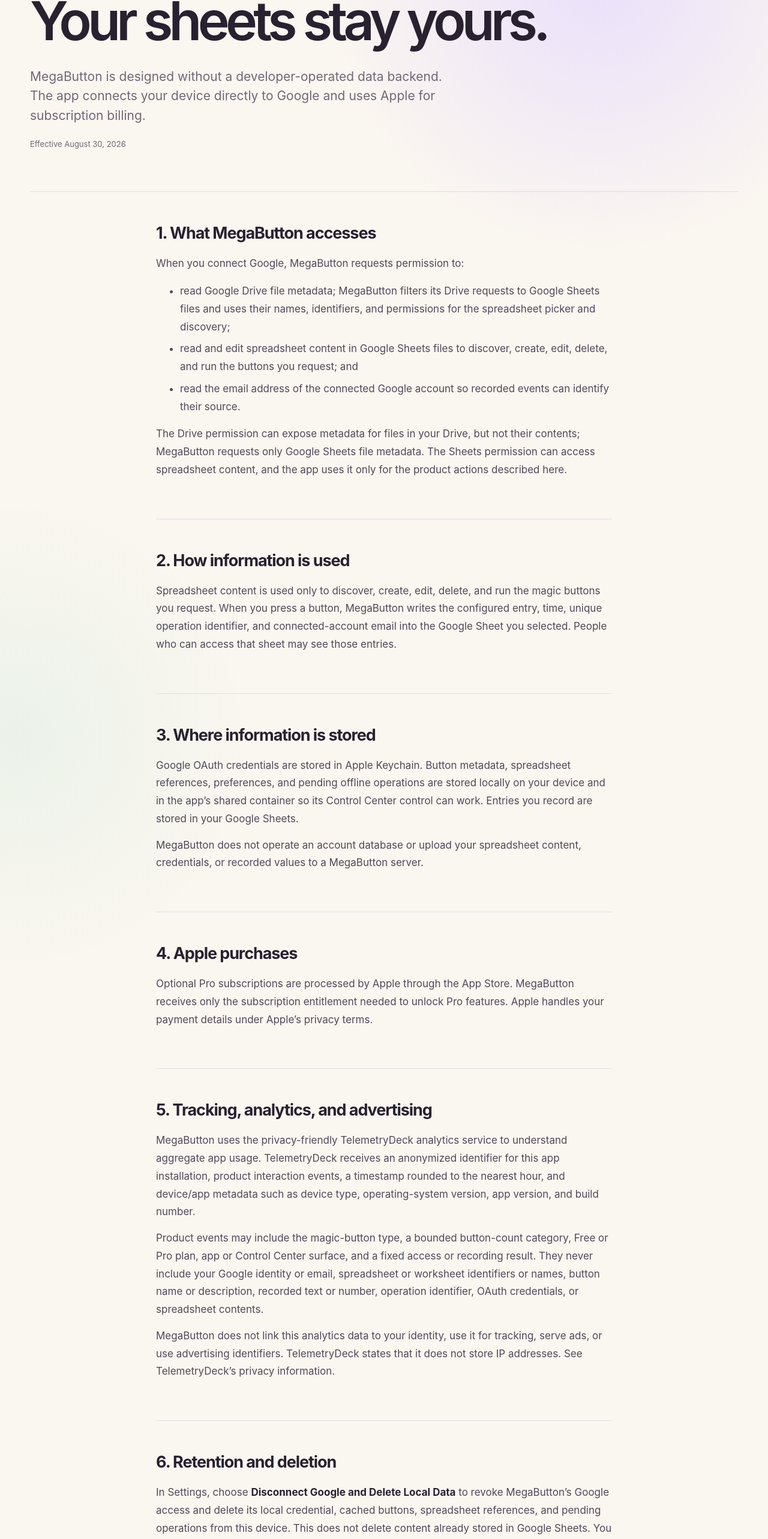
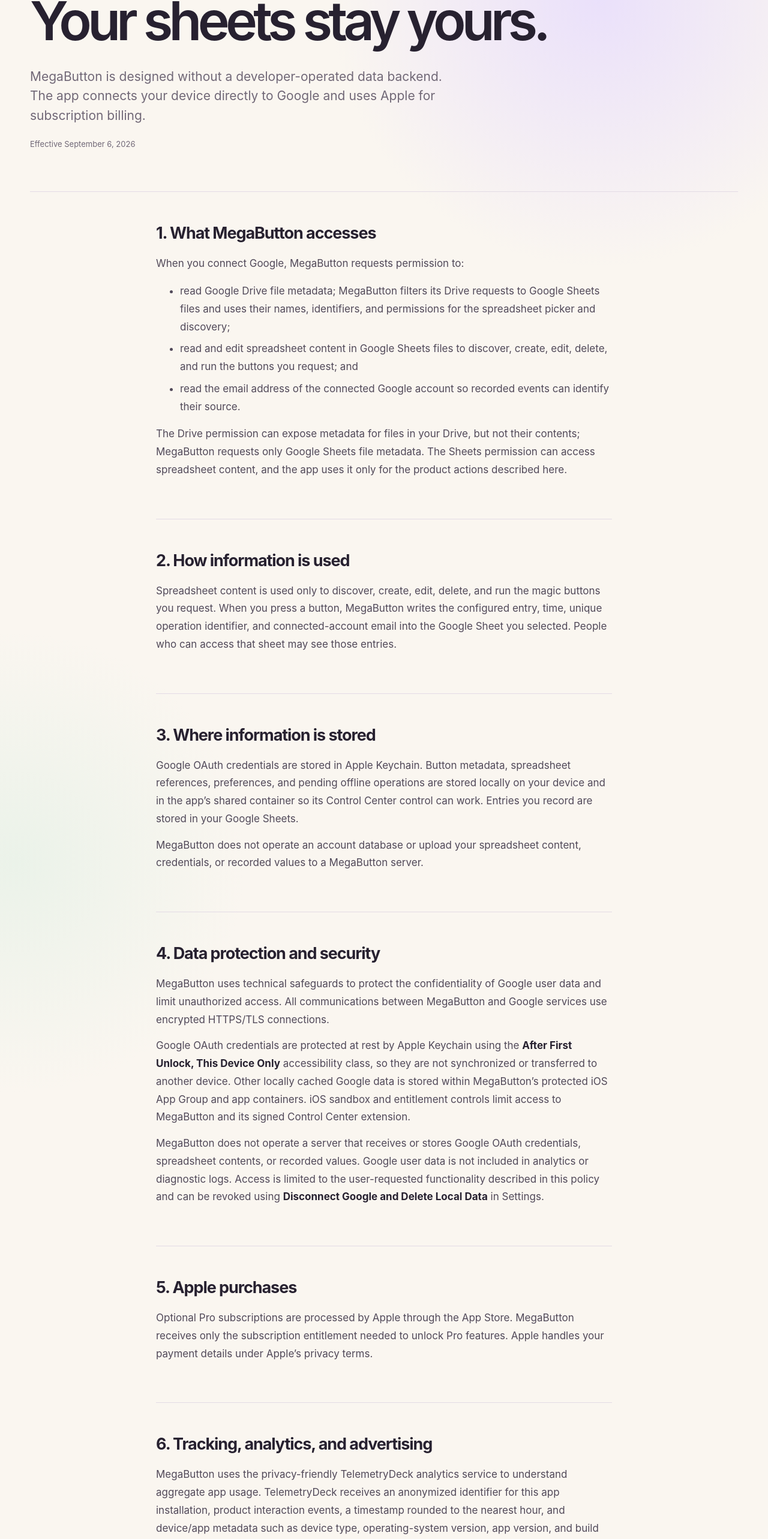
Before and after one commit to IMMORTALxJO/megabutton-legal, a Next.js app: page /privacy in a window 1280 px wide. Shown: the part 221-2787 px from the top of the page at 60% size. Built offline with nearby package versions, Linux system fonts and the light colour scheme.

Commit message:
Publish Google data protection disclosures

```diff
--- a/app/privacy/page.tsx
+++ b/app/privacy/page.tsx
@@ -4,7 +4,7 @@
 
 export default function PrivacyPage() {
   return (
-    <LegalPage eyebrow="Privacy Policy" title="Your sheets stay yours." summary="MegaButton is designed without a developer-operated data backend. The app connects your device directly to Google and uses Apple for subscription billing.">
+    <LegalPage eyebrow="Privacy Policy" title="Your sheets stay yours." summary="MegaButton is designed without a developer-operated data backend. The app connects your device directly to Google and uses Apple for subscription billing." effectiveDate="September 6, 2026">
       <section><h2>1. What MegaButton accesses</h2><p>When you connect Google, MegaButton requests permission to:</p><ul>
         <li>read Google Drive file metadata; MegaButton filters its Drive requests to Google Sheets files and uses their names, identifiers, and permissions for the spreadsheet picker and discovery;</li>
         <li>read and edit spreadsheet content in Google Sheets files to discover, create, edit, delete, and run the buttons you request; and</li>
@@ -12,11 +12,12 @@
       </ul><p>The Drive permission can expose metadata for files in your Drive, but not their contents; MegaButton requests only Google Sheets file metadata. The Sheets permission can access spreadsheet content, and the app uses it only for the product actions described here.</p></section>
       <section><h2>2. How information is used</h2><p>Spreadsheet content is used only to discover, create, edit, delete, and run the magic buttons you request. When you press a button, MegaButton writes the configured entry, time, unique operation identifier, and connected-account email into the Google Sheet you selected. People who can access that sheet may see those entries.</p></section>
       <section><h2>3. Where information is stored</h2><p>Google OAuth credentials are stored in Apple Keychain. Button metadata, spreadsheet references, preferences, and pending offline operations are stored locally on your device and in the app’s shared container so its Control Center control can work. Entries you record are stored in your Google Sheets.</p><p>MegaButton does not operate an account database or upload your spreadsheet content, credentials, or recorded values to a MegaButton server.</p></section>
-      <section><h2>4. Apple purchases</h2><p>Optional Pro subscriptions are processed by Apple through the App Store. MegaButton receives only the subscription entitlement needed to unlock Pro features. Apple handles your payment details under Apple’s privacy terms.</p></section>
-      <section><h2>5. Tracking, analytics, and advertising</h2><p>MegaButton uses the privacy-friendly TelemetryDeck analytics service to understand aggregate app usage. TelemetryDeck receives an anonymized identifier for this app installation, product interaction events, a timestamp rounded to the nearest hour, and device/app metadata such as device type, operating-system version, app version, and build number.</p><p>Product events may include the magic-button type, a bounded button-count category, Free or Pro plan, app or Control Center surface, and a fixed access or recording result. They never include your Google identity or email, spreadsheet or worksheet identifiers or names, button name or description, recorded text or number, operation identifier, OAuth credentials, or spreadsheet contents.</p><p>MegaButton does not link this analytics data to your identity, use it for tracking, serve ads, or use advertising identifiers. TelemetryDeck states that it does not store IP addresses. See <a href="https://telemetrydeck.com/privacy">TelemetryDeck’s privacy information</a>.</p></section>
-      <section><h2>6. Retention and deletion</h2><p>In Settings, choose <strong>Disconnect Google and Delete Local Data</strong> to revoke MegaButton’s Google access and delete its local credential, cached buttons, spreadsheet references, and pending operations from this device. This does not delete content already stored in Google Sheets. You control and can delete that content in Google Sheets. Deleting the app also removes its local data, subject to normal device backups managed by Apple.</p></section>
-      <section><h2>7. Children and international use</h2><p>MegaButton is not directed to children under 13. Google and Apple may process data in countries other than yours according to their own terms and privacy policies.</p></section>
-      <section><h2>8. Changes and contact</h2><p>Material changes will be published here with a new effective date. For privacy questions, use the MegaButton support page. Do not include OAuth tokens, spreadsheet contents, or other sensitive data in a public report.</p></section>
+      <section><h2>4. Data protection and security</h2><p>MegaButton uses technical safeguards to protect the confidentiality of Google user data and limit unauthorized access. All communications between MegaButton and Google services use encrypted HTTPS/TLS connections.</p><p>Google OAuth credentials are protected at rest by Apple Keychain using the <strong>After First Unlock, This Device Only</strong> accessibility class, so they are not synchronized or transferred to another device. Other locally cached Google data is stored within MegaButton’s protected iOS App Group and app containers. iOS sandbox and entitlement controls limit access to MegaButton and its signed Control Center extension.</p><p>MegaButton does not operate a server that receives or stores Google OAuth credentials, spreadsheet contents, or recorded values. Google user data is not included in analytics or diagnostic logs. Access is limited to the user-requested functionality described in this policy and can be revoked using <strong>Disconnect Google and Delete Local Data</strong> in Settings.</p></section>
+      <section><h2>5. Apple purchases</h2><p>Optional Pro subscriptions are processed by Apple through the App Store. MegaButton receives only the subscription entitlement needed to unlock Pro features. Apple handles your payment details under Apple’s privacy terms.</p></section>
+      <section><h2>6. Tracking, analytics, and advertising</h2><p>MegaButton uses the privacy-friendly TelemetryDeck analytics service to understand aggregate app usage. TelemetryDeck receives an anonymized identifier for this app installation, product interaction events, a timestamp rounded to the nearest hour, and device/app metadata such as device type, operating-system version, app version, and build number.</p><p>Product events may include the magic-button type, a bounded button-count category, Free or Pro plan, app or Control Center surface, and a fixed access or recording result. They never include your Google identity or email, spreadsheet or worksheet identifiers or names, button name or description, recorded text or number, operation identifier, OAuth credentials, or spreadsheet contents.</p><p>MegaButton does not link this analytics data to your identity, use it for tracking, serve ads, or use advertising identifiers. TelemetryDeck states that it does not store IP addresses. See <a href="https://telemetrydeck.com/privacy">TelemetryDeck’s privacy information</a>.</p></section>
+      <section><h2>7. Retention and deletion</h2><p>In Settings, choose <strong>Disconnect Google and Delete Local Data</strong> to revoke MegaButton’s Google access and delete its local credential, cached buttons, spreadsheet references, and pending operations from this device. This does not delete content already stored in Google Sheets. You control and can delete that content in Google Sheets. Deleting the app also removes its local data, subject to normal device backups managed by Apple.</p></section>
+      <section><h2>8. Children and international use</h2><p>MegaButton is not directed to children under 13. Google and Apple may process data in countries other than yours according to their own terms and privacy policies.</p></section>
+      <section><h2>9. Changes and contact</h2><p>Material changes will be published here with a new effective date. For privacy questions, use the MegaButton support page. Do not include OAuth tokens, spreadsheet contents, or other sensitive data in a public report.</p></section>
     </LegalPage>
   );
 }
--- a/components/site-shell.tsx
+++ b/components/site-shell.tsx
@@ -41,10 +41,11 @@
   );
 }
 
-export function LegalPage({ eyebrow, title, summary, children }: {
+export function LegalPage({ eyebrow, title, summary, effectiveDate = 'August 30, 2026', children }: {
   eyebrow: string;
   title: string;
   summary: string;
+  effectiveDate?: string;
   children: ReactNode;
 }) {
   return (
@@ -54,7 +55,7 @@
           <p className="eyebrow">{eyebrow}</p>
           <h1>{title}</h1>
           <p>{summary}</p>
-          <span>Effective August 30, 2026</span>
+          <span>{`Effective ${effectiveDate}`}</span>
         </header>
         <article className="legal-copy">{children}</article>
       </main>
```
Also changed, not shown: scripts/verify-pages.mjs (+22 -0 lines).
